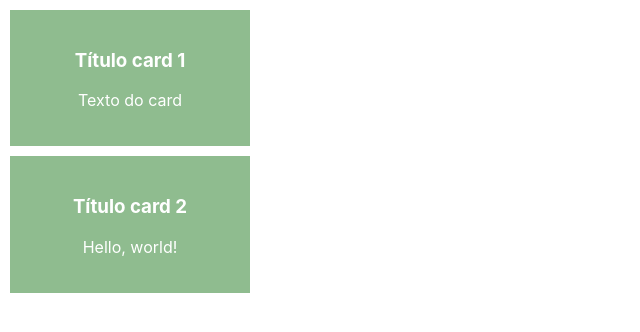
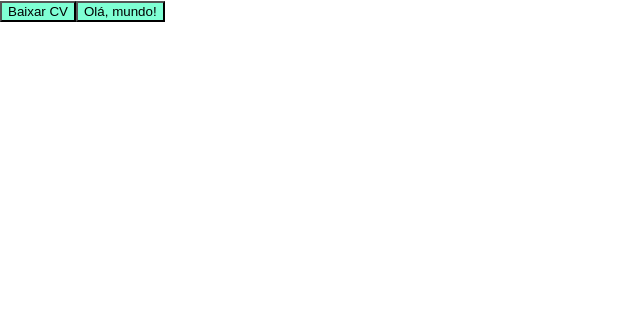
Before and after one commit to Arthursant7s830/react, a React (Create React App) app in the folder 02-create-react-app/primeiro-app/: page / in a window 1280 px wide. Shown: the top 332 px of the page, without its empty margins (0-640 px from the left). Built offline with nearby package versions, Linux system fonts and the light colour scheme.

Commit message:
Propriedades default de componentes

```diff
--- a/02-create-react-app/primeiro-app/src/App.js
+++ b/02-create-react-app/primeiro-app/src/App.js
@@ -1,11 +1,13 @@
 import './App.css';
-// import Button from './components/button/button'
-import Card from './components/card/card'
+import Button from './components/button/button'
+// import Card from './components/card/card'
 
 function App() {
   return (
     <>
-      <Card>
+    <Button label = 'Baixar CV' ></Button>
+    <Button> </Button>
+      {/* <Card>
           <h3>Título card 1</h3>
             <p>Texto do card</p>
       </Card>
@@ -13,7 +15,7 @@ function App() {
       <Card>
  <h3>Título card 2</h3>
             <p>Hello, world!</p>
-      </Card>
+      </Card> */}
     </>
   );
 }
--- a/02-create-react-app/primeiro-app/src/components/button/button.js
+++ b/02-create-react-app/primeiro-app/src/components/button/button.js
@@ -1,7 +1,16 @@
+import React from 'react';
 import './button.css'
 
-const Button = () => {
-    return <button className='btn'>Clique aqui</button>
+class Button extends React.Component {
+    render () {
+        return (
+            <button className='btn'>{this.props.label}</button>
+        )
+    }
+}
+
+Button.defaultProps = {
+    label: 'Olá, mundo!'
 }
 
 export default Button;
```
